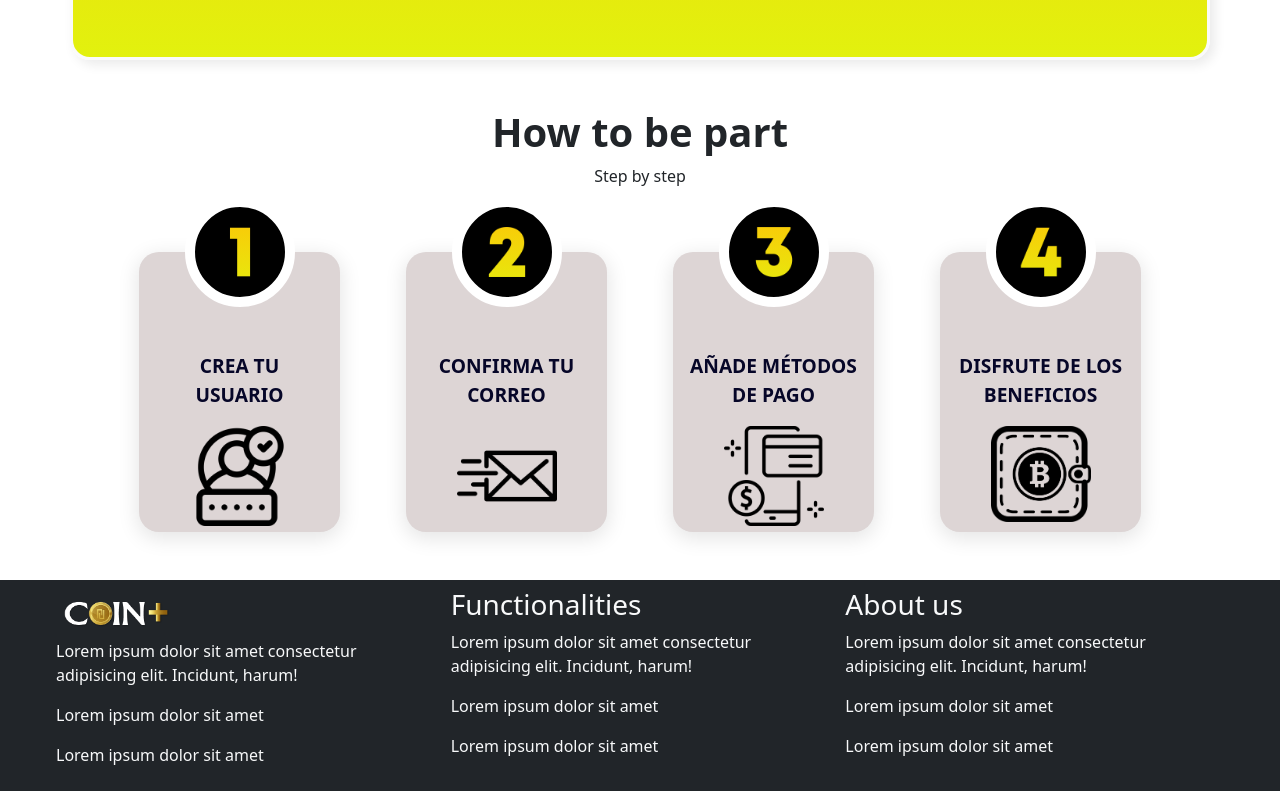
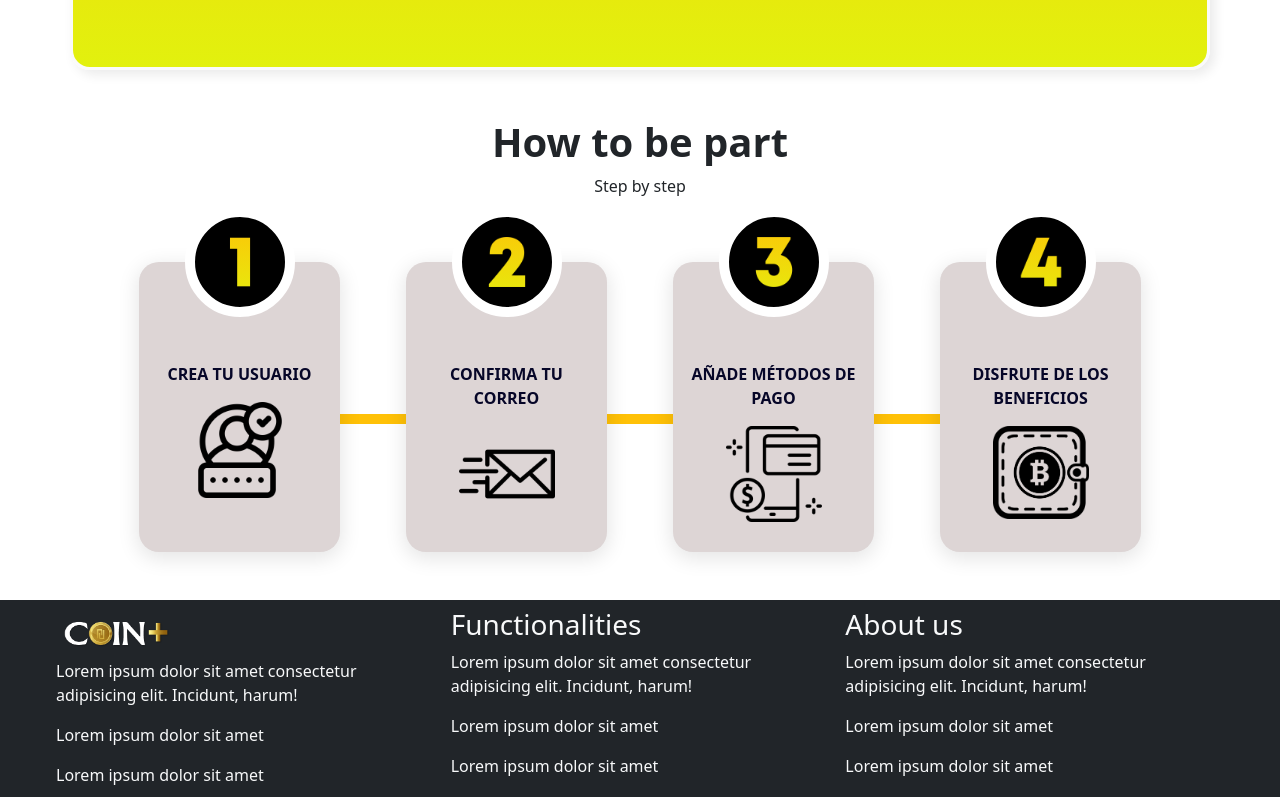
Before and after one commit to Nahuel61920/CoinPlus, a React (Create React App) app in the folder Client/: page / in a window 1280 px wide. Shown: the part 1888-2685 px from the top of the page. Built offline with nearby package versions, Linux system fonts and the light colour scheme.

Commit message:
Step end

```diff
--- a/Client/src/components/Sections/Services/services.css
+++ b/Client/src/components/Sections/Services/services.css
@@ -1,6 +1,6 @@
 .card-contain {
     width: 280px;
-    height: 280px;
+    height: 290px;
     background: #ddd5d5;
     overflow: visible;
     box-shadow: 0 5px 20px 2px rgba(0,0,0,0.1);
@@ -51,7 +51,7 @@
    /*Text*/
    .text-title {
     text-transform: uppercase;
-    font-size: 1.2rem;
+    font-size: 1em;
     font-weight: bold;
     color: #060628;
    }
@@ -64,8 +64,6 @@
     font-style: italic;
    }
 
-   /*Hover*/
-
    .card-contain:hover .card-image {
     min-width: 110px;
     min-height: 110px;
--- a/Client/src/components/Sections/ToBePart/ToBePart.jsx
+++ b/Client/src/components/Sections/ToBePart/ToBePart.jsx
@@ -7,6 +7,7 @@ import login from '../../../assets/img/log-in.png'
 import mail from '../../../assets/img/mail.png'
 import pay from '../../../assets/img/pay.png'
 import wallet from '../../../assets/img/wallet.png'
+import './toBePart.css'
 
 
 function ToBePart() {
@@ -14,9 +15,14 @@ function ToBePart() {
    <div className='container-fluid'>
     <h1 className="fw-bold text-center"> How to be part </h1>
     <p className="text-center">Step by step</p>
-     <div className='container-fluid card-tobe d-flex'>
-     <div className="col-12 col-md-3 d-flex justify-content-center ">
-          <div class="card-contain w-75">
+
+    <div className='container-fluid card-tobe d-flex flex-wrap'>
+    <div class="step">
+          <div>
+          </div>
+        </div>
+        <div className="col-6 col-md-3 d-flex justify-content-center step-linear">
+          <div class="card-step w-75">
             <div class="card-image">
             <img src={uno} alt="uno" width="100"/>
             </div>
@@ -26,8 +32,8 @@ function ToBePart() {
             </div>
           </div>
         </div>
-        <div className="col-12 col-md-3 d-flex justify-content-center">
-          <div class="card-contain w-75">
+        <div className="col-6 col-md-3 d-flex justify-content-center step-linear">
+          <div class="card-step w-75">
             <div class="card-image">
             <img src={dos} alt="dos" width="100"/>
             </div>
@@ -37,8 +43,8 @@ function ToBePart() {
             </div>
           </div>
         </div>
-        <div className="col-12 col-md-3 d-flex justify-content-center">
-          <div class="card-contain w-75">
+        <div className="col-6 col-md-3 d-flex justify-content-center step-linear">
+          <div class="card-step w-75">
             <div class="card-image">
             <img src={tres} alt="tres" width="100"/>
             </div>
@@ -48,8 +54,8 @@ function ToBePart() {
             </div>
           </div>
         </div>
-        <div className="col-12 col-md-3 d-flex justify-content-center">
-          <div class="card-contain w-75">
+        <div className="col-6 col-md-3 d-flex justify-content-center step-linear">
+          <div class="card-step w-75">
             <div class="card-image">
             <img src={cuatro} alt="cuatro" width="100"/>
             </div>
--- /dev/null
+++ b/Client/src/components/Sections/ToBePart/toBePart.css
@@ -0,0 +1,53 @@
+
+
+.card-step {
+    width: 280px;
+    height: 290px;
+    background: #ddd5d5;
+    overflow: visible;
+    box-shadow: 0 5px 20px 2px rgba(0,0,0,0.1);
+    display: flex;
+    flex-direction: column;
+    align-items: center;
+    border-radius: 20px;
+    position: relative;
+    margin: 3rem 0;
+    transition: all 0.3s ease-in-out;
+   }
+
+   .step div{
+    margin-top: 200px;
+    position: absolute;
+    left: 300px;
+    border-bottom:solid 10px #ffc107;
+    width: 65%;
+  }
+
+.card-step .card-info img{
+    width: 6em;
+    height: 100%;
+}
+
+.card-step:hover {
+    transform: translateY(-5%);
+   }
+
+@media (max-width: 1500px) {
+    .dark div{
+        margin-top: 200px;
+        position: absolute;
+        left: 197px;
+        border-bottom:solid 10px #ffc107;
+        width: 70%;
+      }
+}
+
+@media (max-width: 1000px) {
+    .dark div{
+        margin-top: 200px;
+        position: absolute;
+        left: 180px;
+        border-bottom:solid 10px #ffc107;
+        width: 70%;
+      }
+}
```
